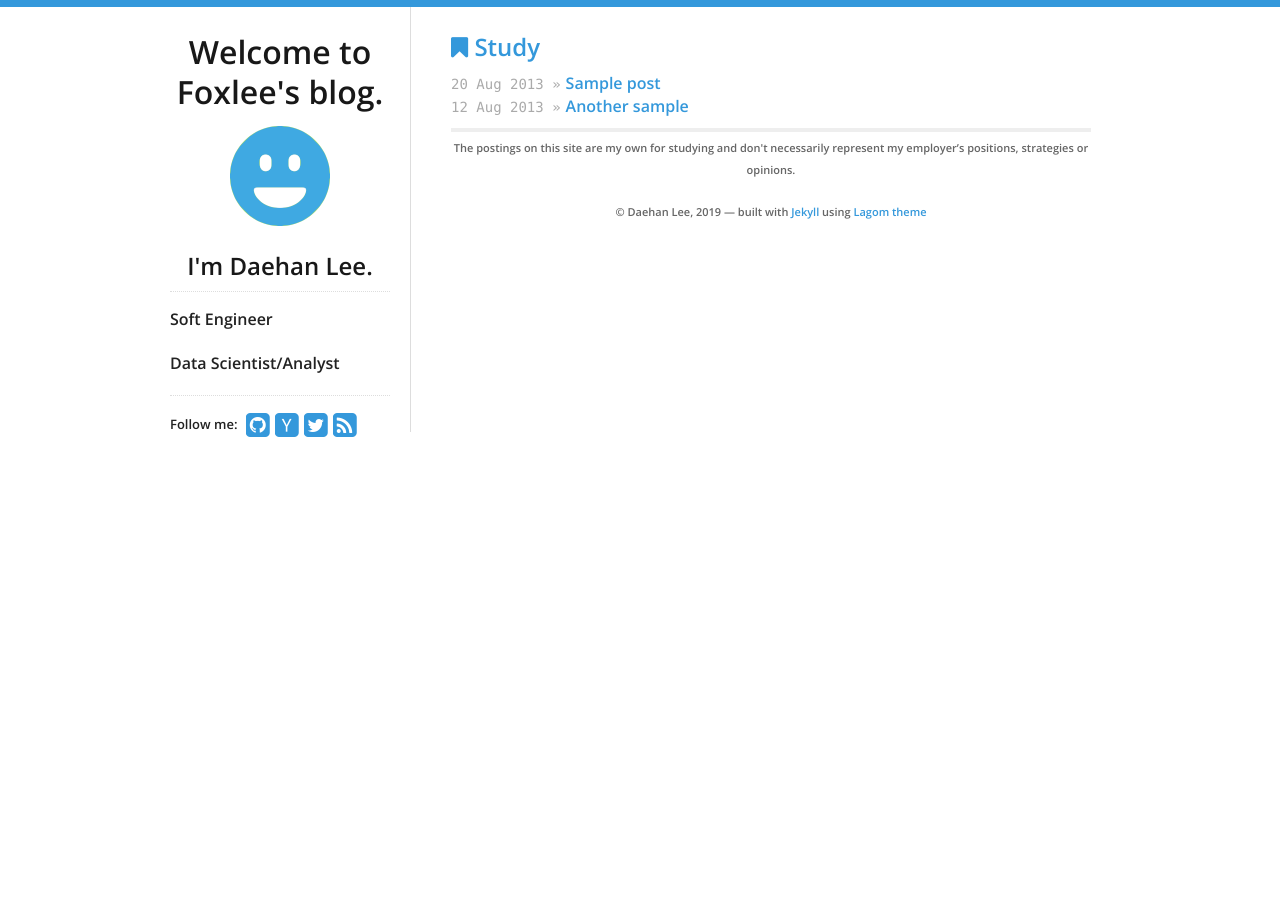
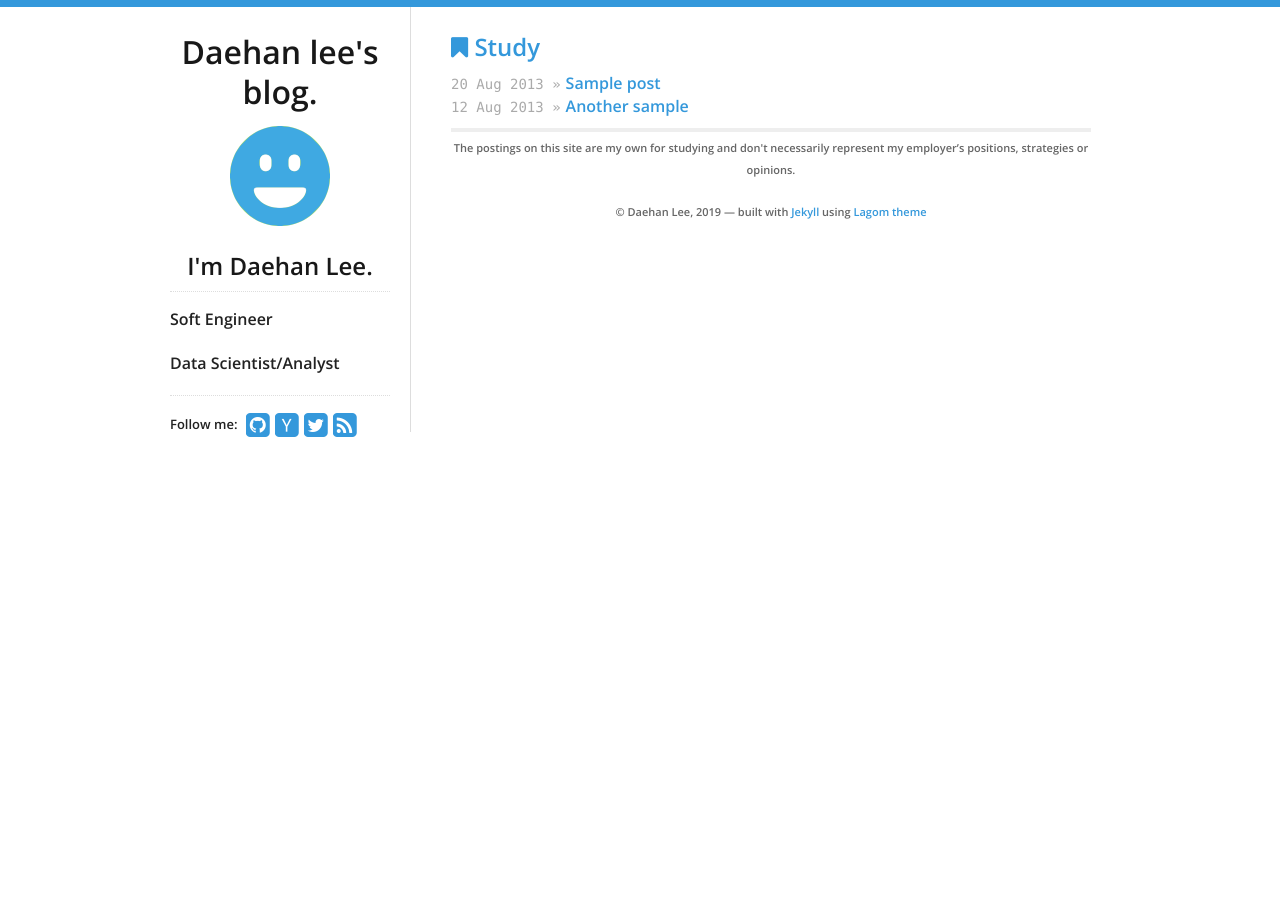
Before and after one commit to daehan0226/Study, a Jekyll site: the page built from index.html, in a window 1280 px wide. Built offline with Jekyll 4.4.1, drawn with Linux system fonts in a browser that asks for light colours.

Commit message:
last edit for today

```diff
--- a/_includes/sidebar.html
+++ b/_includes/sidebar.html
@@ -1,5 +1,5 @@
 <nav>
-  <h1>Welcome to Foxlee's blog.</h1>
+  <h1>Daehan lee's blog.</h1>
   <a href="/">
     {% if site.data.theme.social.gravatar %}
     <img src="http://www.gravatar.com/avatar/{{ site.data.theme.social.gravatar }}?s=200" id="gravatar" alt="My photo"/>
--- a/_layouts/default.html
+++ b/_layouts/default.html
@@ -6,7 +6,7 @@
 <head>
   <meta charset="utf-8">
   <meta name="viewport" content="width=device-width, initial-scale=1">
-  <title>{{ site.data.theme.name }} - {{ page.title }}</title>
+  <title>Daehan LEE - Blog posts}</title>
   <meta name="author" content="{{ site.data.theme.name }}" />
   <meta name="description" content="The blog of {{ site.data.theme.name }}" />
   <link rel="canonical" href="{{ site.url }}{{ page.url | replace:'index.html','' }}" />
```
